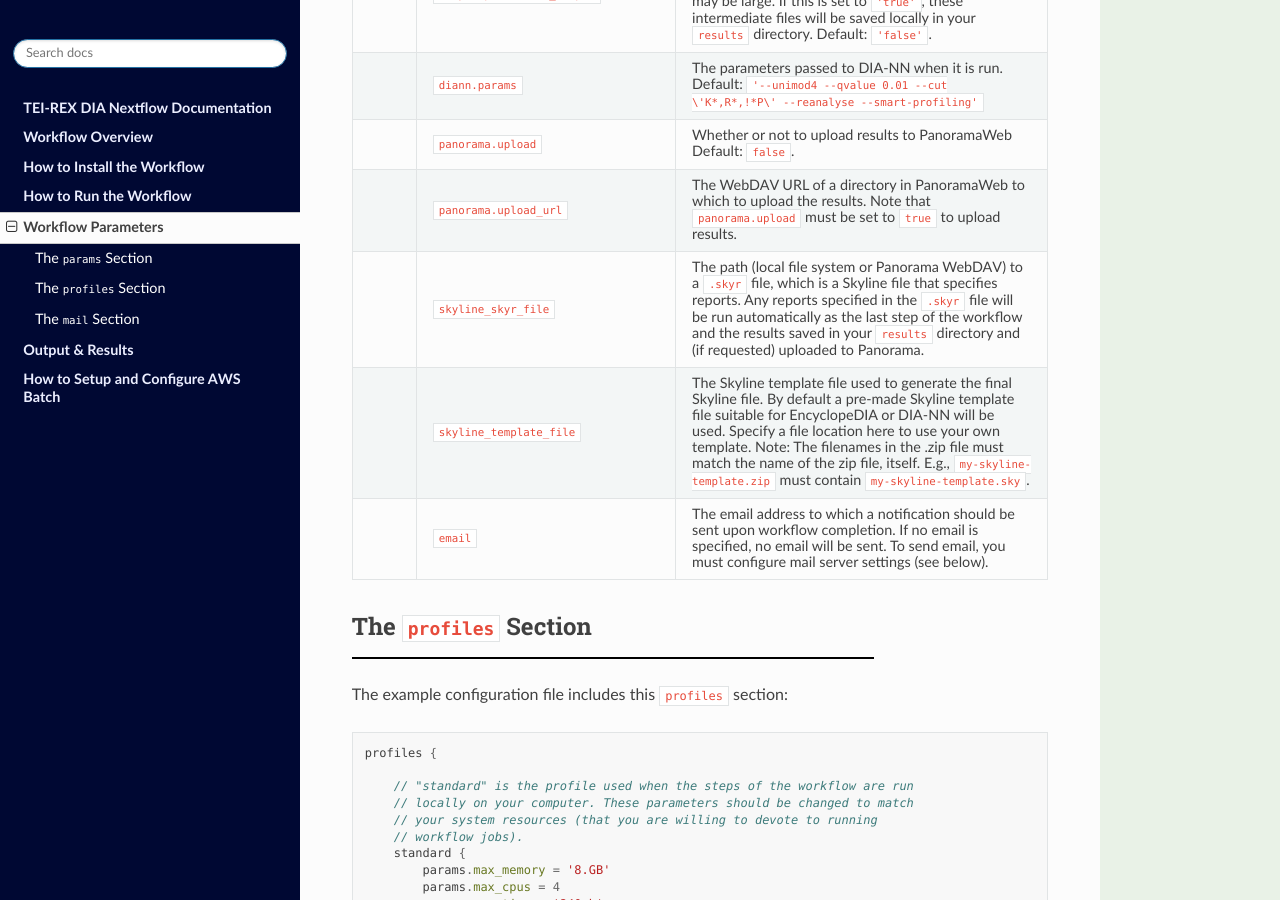
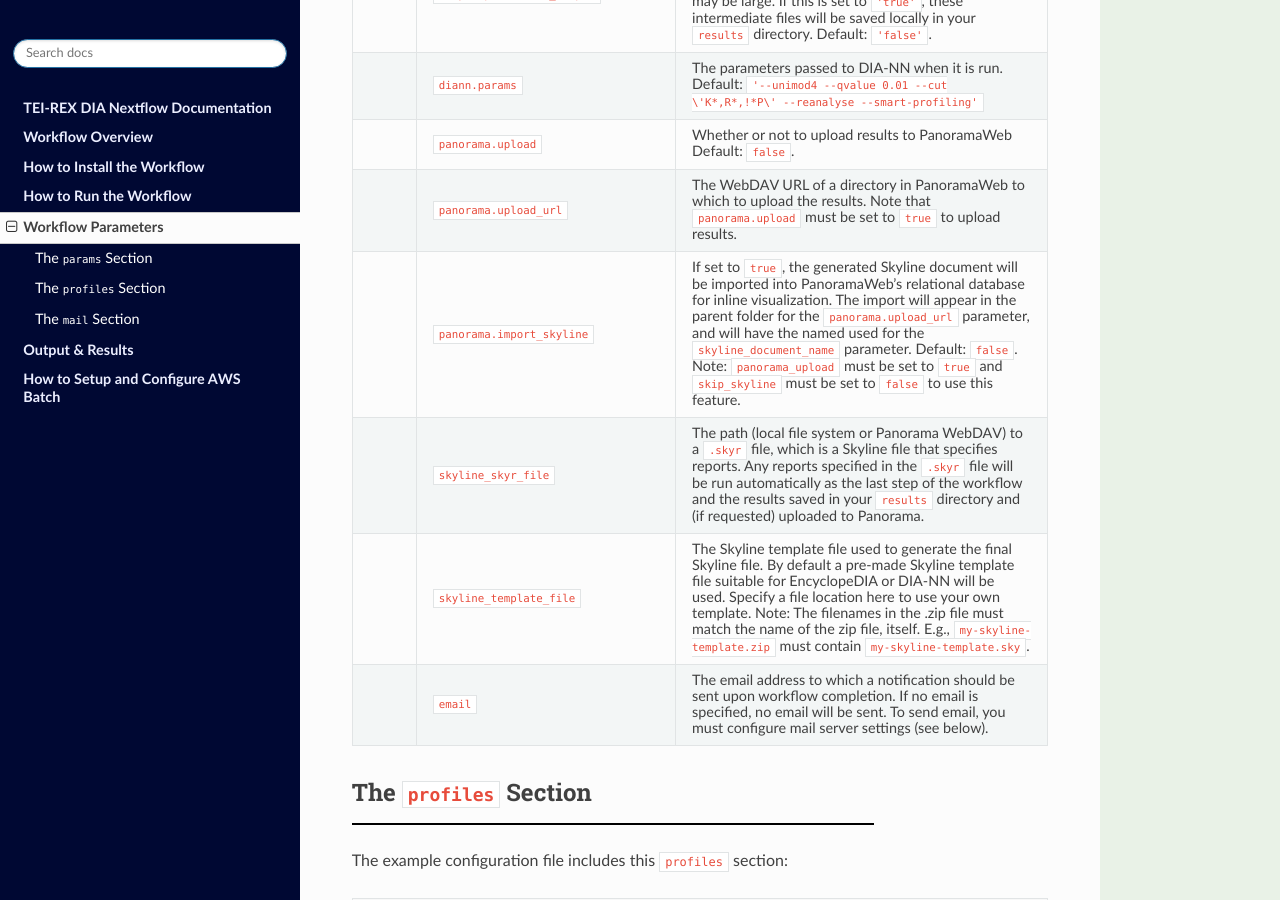
Before and after one commit to mriffle/nf-skyline-dia-ms, a Sphinx documentation site: the page built from docs/source/workflow_parameters.rst, in a window 1280 px wide and 900 px high, scrolled down 2505 px. Built offline with Sphinx 7.4.7 and the Read the Docs theme 2.0.0, drawn with Linux system fonts in a browser that asks for light colours.

Commit message:
add support for importing uploaded Skyline document into Panorama

```diff
--- a/docs/source/workflow_parameters.rst
+++ b/docs/source/workflow_parameters.rst
@@ -107,6 +107,9 @@ The ``params`` Section
    * -
      - ``panorama.upload_url``
      - The WebDAV URL of a directory in PanoramaWeb to which to upload the results. Note that ``panorama.upload`` must be set to ``true`` to upload results.
+   * -
+     - ``panorama.import_skyline``
+     - If set to ``true``, the generated Skyline document will be imported into PanoramaWeb's relational database for inline visualization. The import will appear in the parent folder for the ``panorama.upload_url`` parameter, and will have the named used for the ``skyline_document_name`` parameter. Default: ``false``. Note: ``panorama_upload`` must be set to ``true`` and ``skip_skyline`` must be set to ``false`` to use this feature.
    * -
      - ``skyline_skyr_file``
      - The path (local file system or Panorama WebDAV) to a ``.skyr`` file, which is a Skyline file that specifies reports. Any reports specified in the ``.skyr`` file will be run automatically as the last step of the workflow and the results saved in your ``results`` directory and (if requested) uploaded to Panorama.
```
Also changed, not shown: 4 other files.
